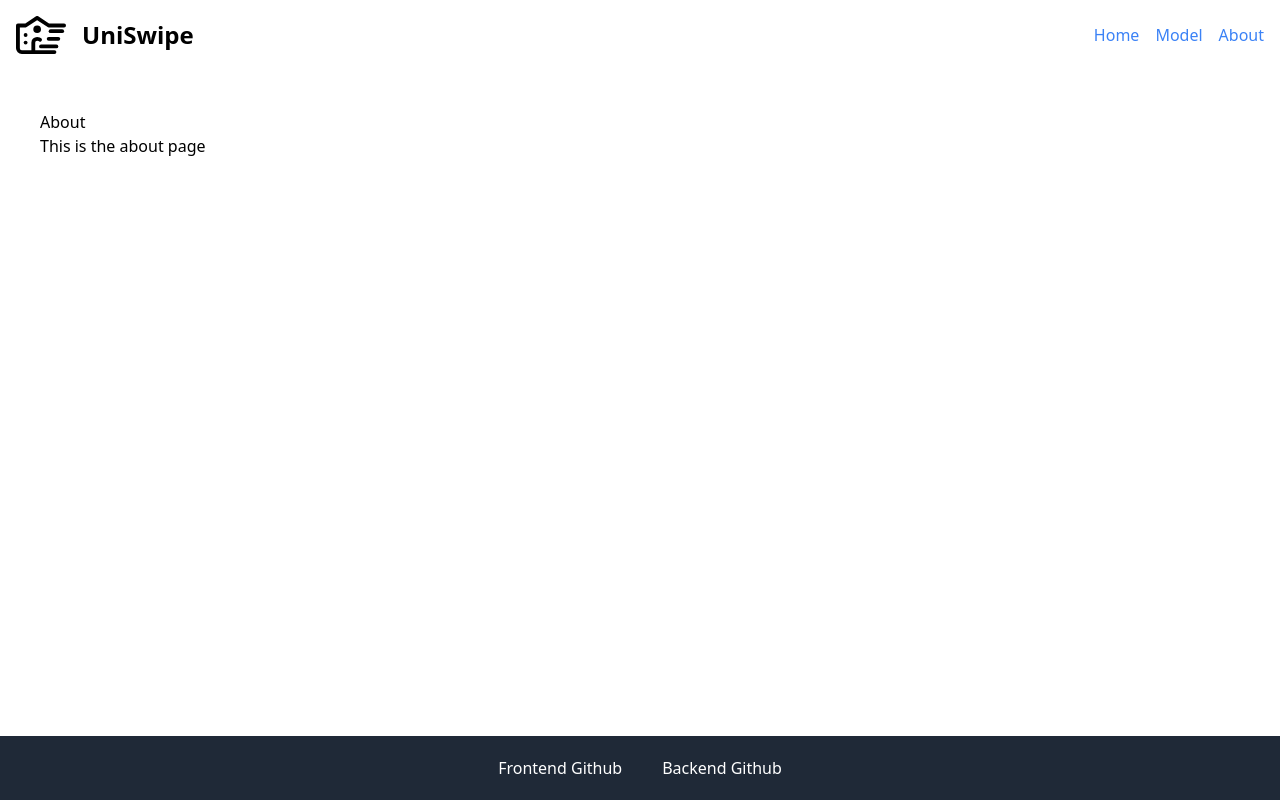
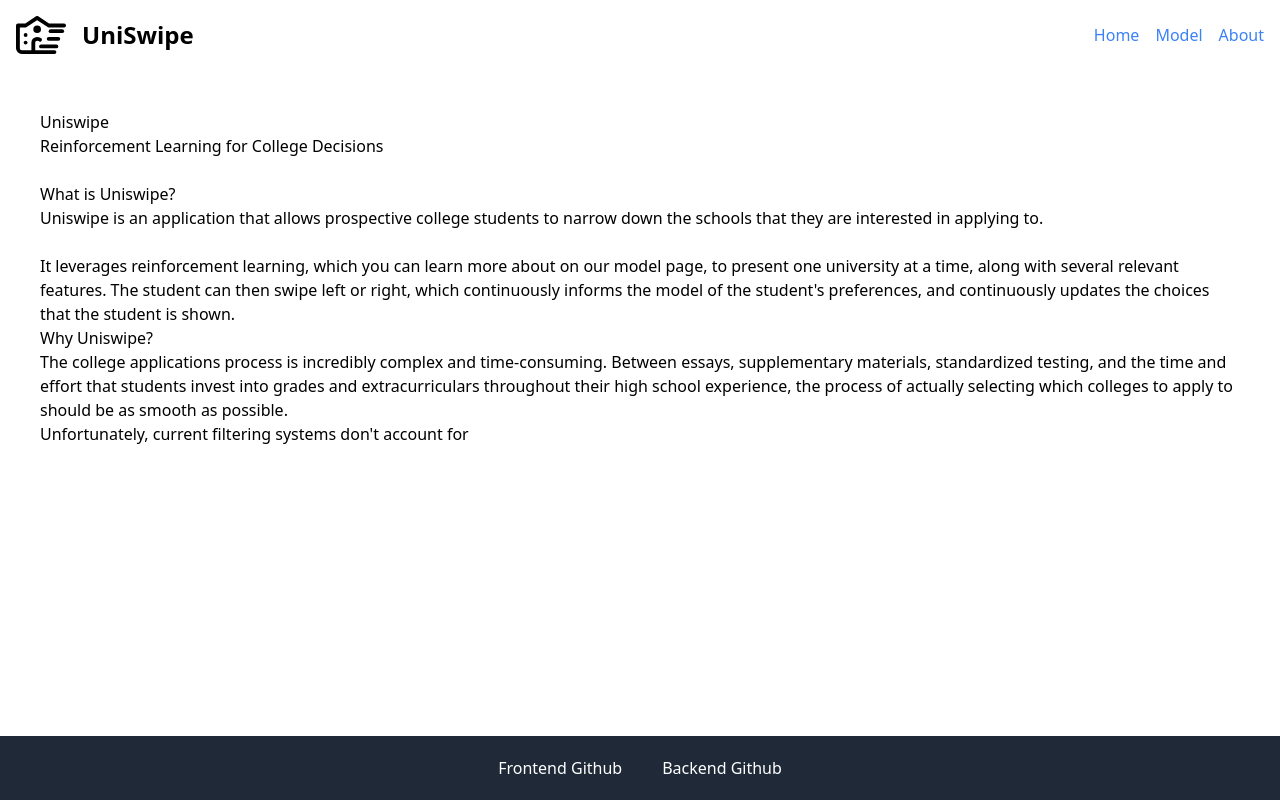
Before and after one commit to kalxed/UniSwipe, a Next.js app: page /about in a window 1280 px wide. Built offline with nearby package versions, Linux system fonts and the light colour scheme.

Commit message:
about page

```diff
--- a/package.json
+++ b/package.json
@@ -17,7 +17,7 @@
   },
   "devDependencies": {
     "@types/node": "^20",
-    "@types/react": "^18",
+    "@types/react": "^18.3.3",
     "@types/react-dom": "^18",
     "eslint": "^8",
     "eslint-config-next": "14.2.4",
--- a/src/app/about/page.tsx
+++ b/src/app/about/page.tsx
@@ -1,8 +1,16 @@
 export default function Page() {
     return (
         <div className="flex grow flex-col p-10">
-            <h1>About</h1>
-            <p>This is the about page</p>
+            <h1>Uniswipe</h1>
+            <h2>Reinforcement Learning for College Decisions</h2>
+            <br></br>
+            <h3>What is Uniswipe?</h3>
+            <p>Uniswipe is an application that allows prospective college students to narrow down the schools that they are interested in applying to.
+            <br></br><br></br>
+            It leverages reinforcement learning, which you can learn more about on our <a href="../model/page.tsx">model page</a>, to present one university at a time, along with several relevant features. The student can then swipe left or right, which continuously informs the model of the student's preferences, and continuously updates the choices that the student is shown.  </p>
+            <h3>Why Uniswipe?</h3>
+            <p>The college applications process is incredibly complex and time-consuming. Between essays, supplementary materials, standardized testing, and the time and effort that students invest into grades and extracurriculars throughout their high school experience, the process of actually selecting which colleges to apply to should be as smooth as possible. </p>
+            <p>Unfortunately, current filtering systems don't account for </p>
         </div>
     )
 }
```
Also changed, not shown: 1 other file (tests, documents, lock files or other folders).
